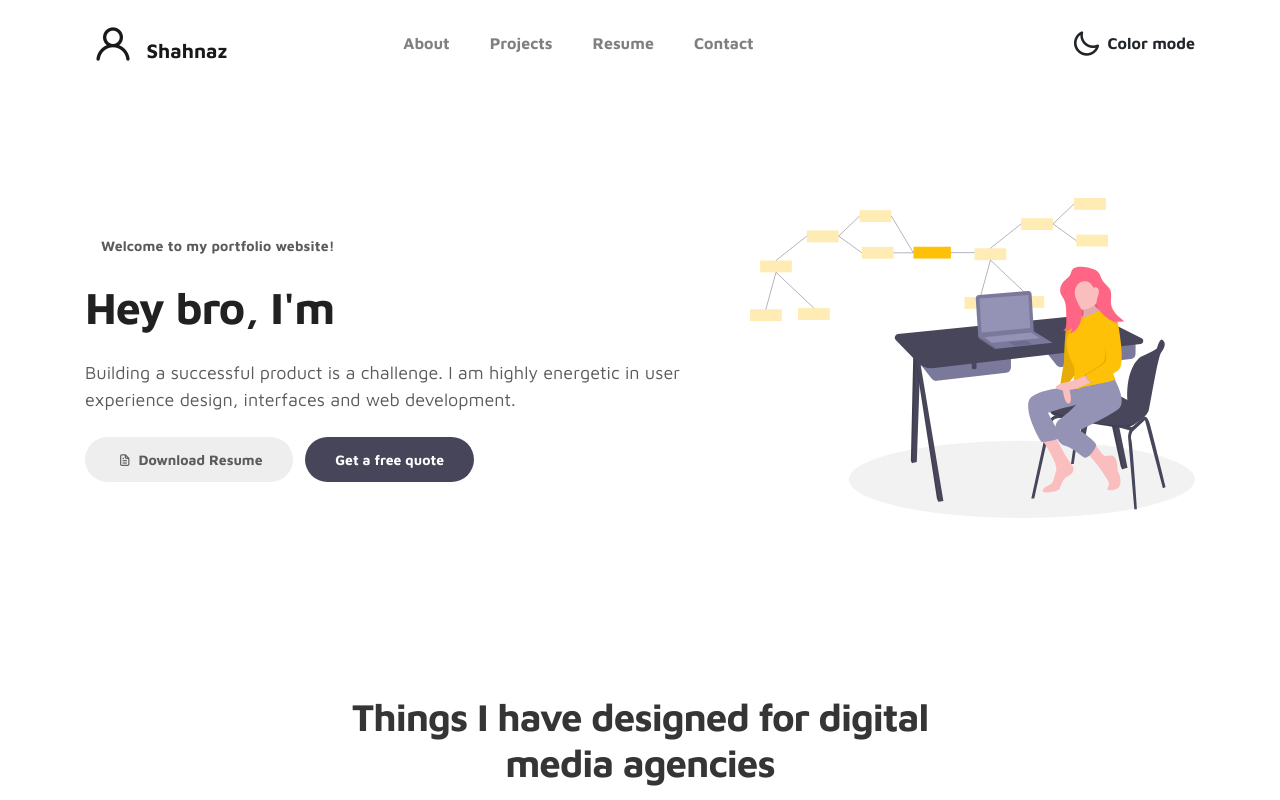
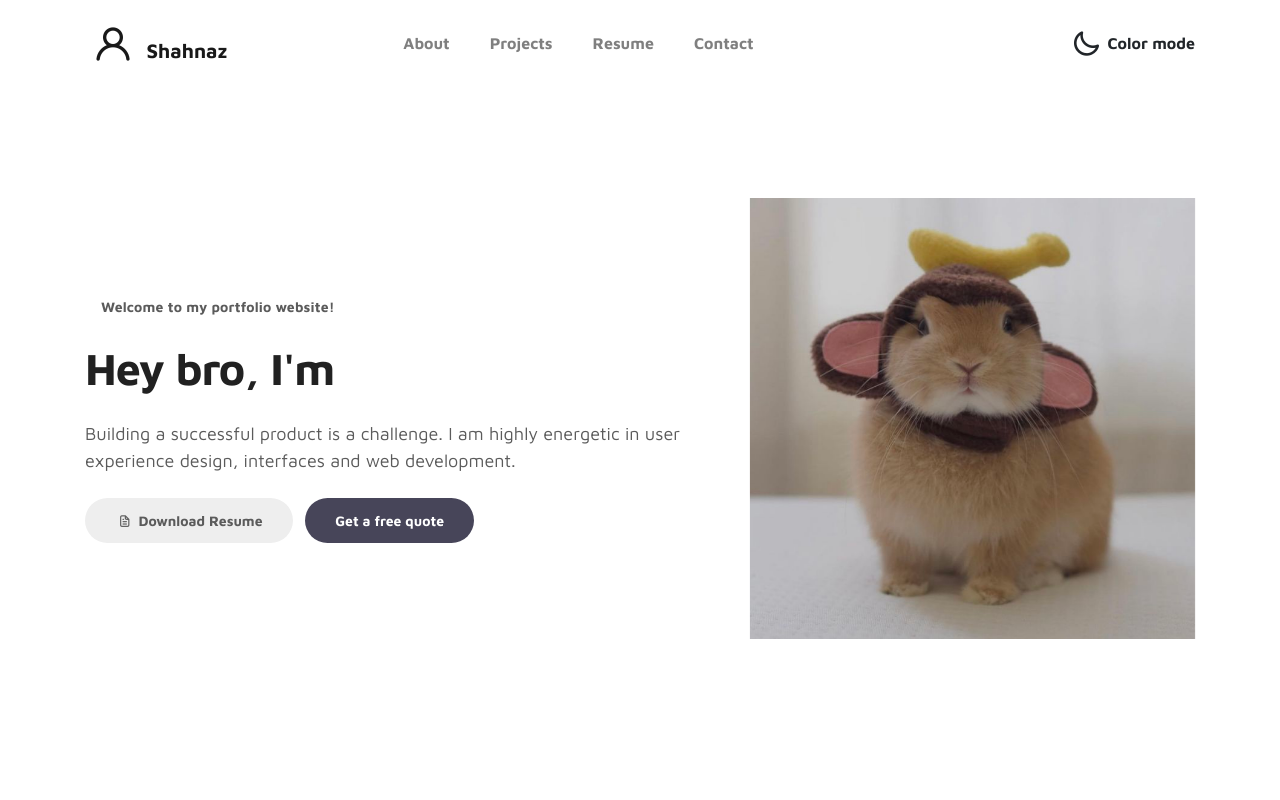
Before and after one commit to Shahnaz06/pupapil, a plain HTML site: page index.html in a window 1280 px wide. Shown: the top 800 px of the page. Drawn offline with Linux system fonts and the light colour scheme.

Commit message:
Update index.html

```diff
--- a/index.html
+++ b/index.html
@@ -94,7 +94,7 @@ https://www.tooplate.com/view/2115-marvel
 
                 <div class="col-lg-5 col-md-12 col-12">
                     <div class="about-image svg">
-                        <img src="images/undraw/undraw_software_engineer_lvl5.svg" class="img-fluid" alt="svg image">
+                        <img src="download (1).jpeg" class="img-fluid" alt="svg image">
                     </div>
                 </div>
 
```
